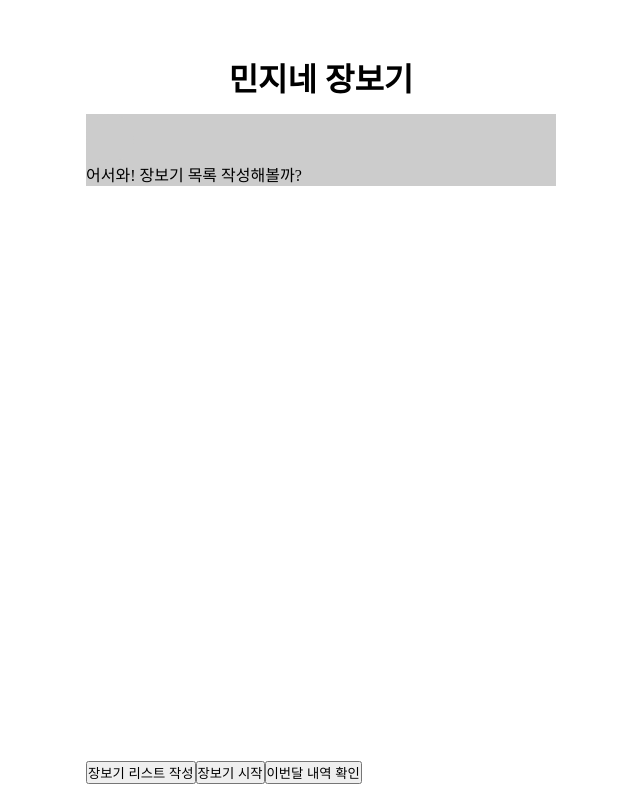
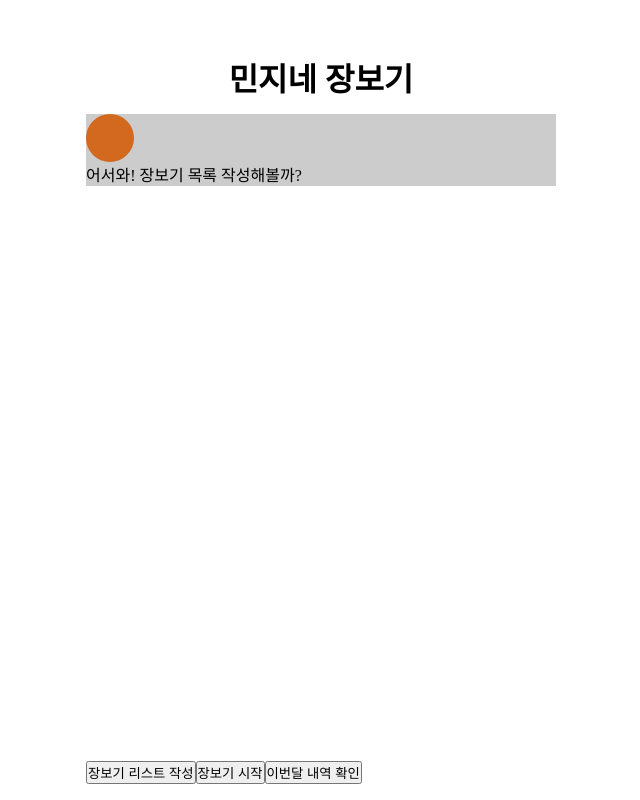
Before and after one commit to muunji/buyList, a website: page public/index.html in a window 1280 px wide. Both pictures are taken after a click on the element 475 px from the left and 400 px from the top of the page. Shown: the whole page, without its empty margins (319-959 px from the left). Drawn offline with Linux system fonts and the light colour scheme.

Commit message:
첫 icon에만 className이 적용됨

```diff
--- a/public/index.html
+++ b/public/index.html
@@ -75,13 +75,20 @@
         document.getElementById('splash').style.display = 'none';
         // 버튼 선택하는 화면 div#root 보여주기
         document.getElementById('root').style.display = 'block';
-        // root가 block이라면 second-script.js 실행하기
+
+        let icons = document.querySelectorAll('.icon')
+        icons.forEach(icon=>{
+          if(icon.classList.contains('chatIcon')){
+            icon.classList.add(chatClassName)
+          }
+        })
       })
     })
 
+    // root가 block이라면 second-script.js 실행하기
+    // 버튼 선택에 따른 과정 보여줌
     firstChat()
 
-    // 버튼 선택에 따른 과정 보여줌
   </script>
 </body>
 </html>
```
